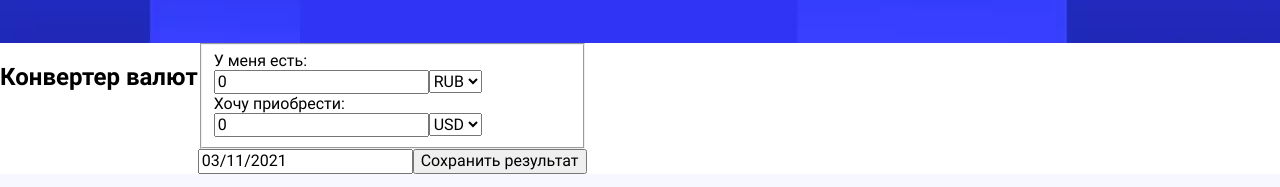
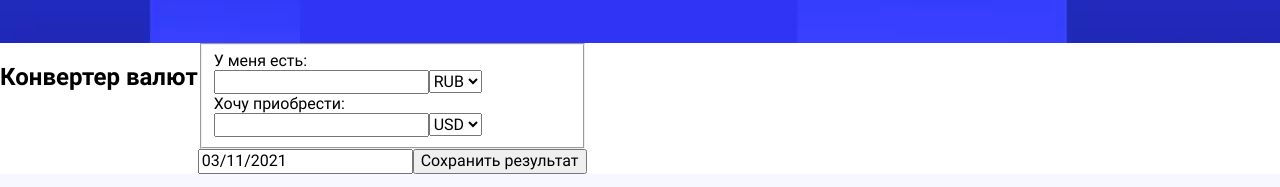
Before and after one commit to krupibox/liga-bank, a React (Create React App) app: page / in a window 1280 px wide. Shown: the part 447-634 px from the top of the page. Built offline with nearby package versions, Linux system fonts and the light colour scheme.

Commit message:
onChange. WIP

```diff
--- a/src/components/converter/index.jsx
+++ b/src/components/converter/index.jsx
@@ -5,17 +5,16 @@ import styles from "./Converter.module.scss";
 
 const Converter = () => {
     const [startDate, setStartDate] = useState(new Date());
-    const [currencyFrom, setCurrencyFrom] = useState(0);
-    const [currencyTo, setCurrencyTo] = useState(0);
+    const [currencyFrom, setCurrencyFrom] = useState();
+    const [currencyTo, setCurrencyTo] = useState();
 
-    const handleSubmit = () => {
+    const handleSubmit = (evt) => {
+        evt.preventDefault();
         console.log(currencyFrom * currencyTo);
     }
 
-    const handleChangeFrom = (event) => setCurrencyTo(event.target.value);
-    const handleChangeTo = (event) => setCurrencyFrom(event.target.value);
-
-    console.log(currencyFrom);
+    const handleChangeFrom = (evt) => setCurrencyTo(evt.target.value * 2);
+    const handleChangeTo = (evt) => setCurrencyFrom(evt.target.value);
 
     return (<div className={styles.container}>
         <h2>Конвертер валют</h2>
```
